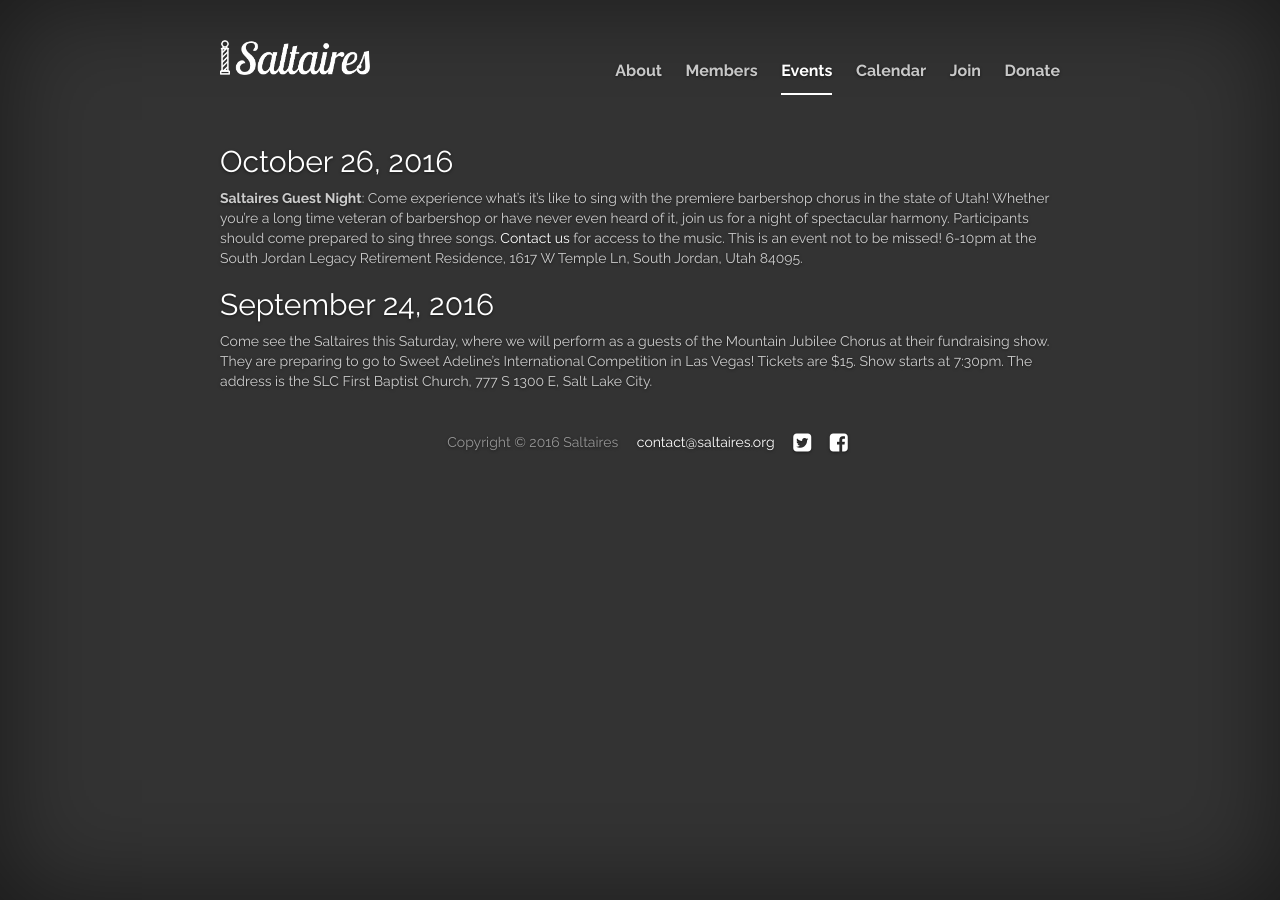
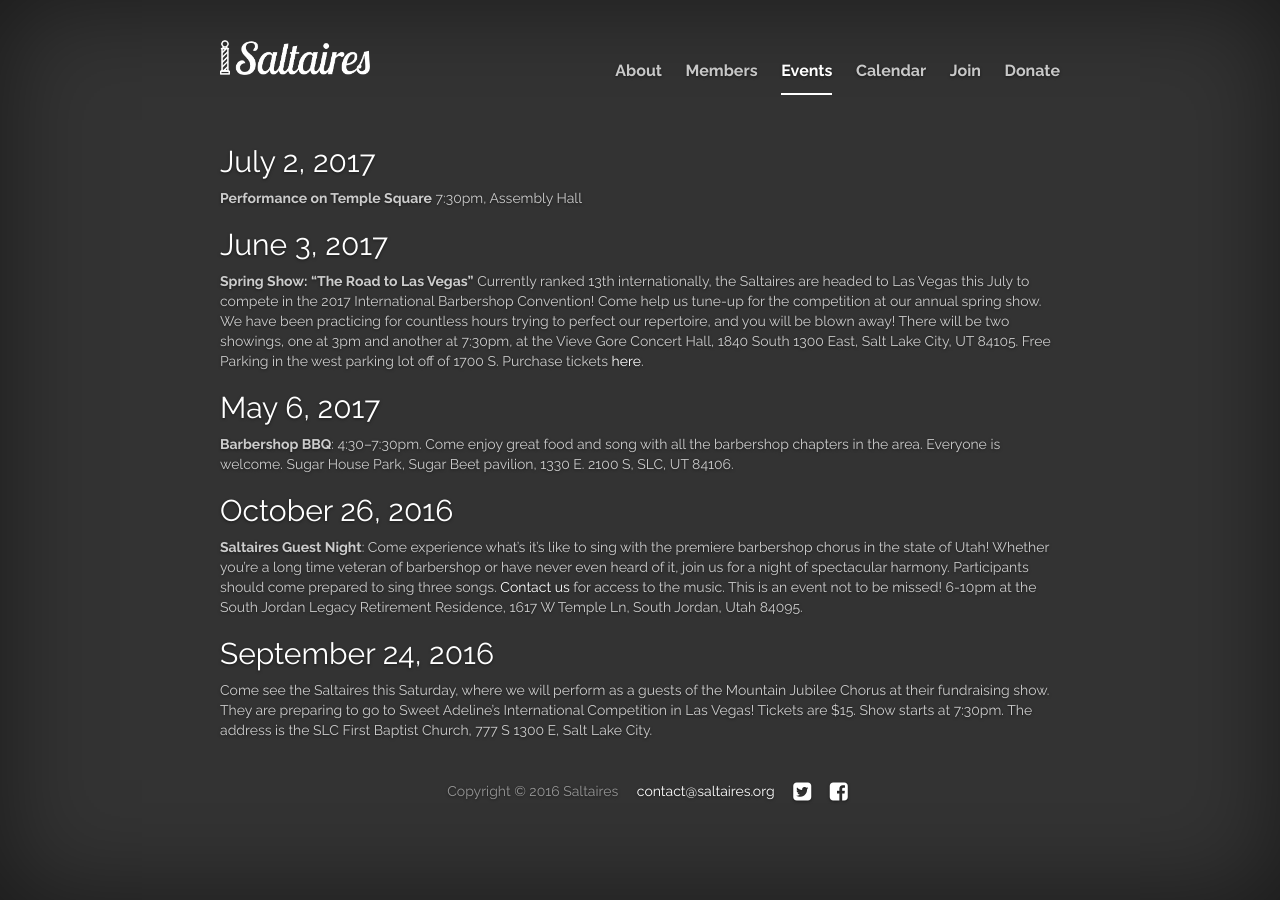
Before and after one commit to cayblood/saltaires, a Jekyll site: the page built from jekyll-site/events.md, in a window 1280 px wide. Built offline with Jekyll 4.4.1, drawn with Linux system fonts in a browser that asks for light colours; nearby versions of some CDN libraries; library files that are not in the unit come from our copies.

Commit message:
Update events page

```diff
--- a/jekyll-site/events.md
+++ b/jekyll-site/events.md
@@ -3,6 +3,26 @@
 title: Events
 permalink: /events/
 ---
+
+## July 2, 2017
+
+**Performance on Temple Square** 7:30pm, Assembly Hall
+
+## June 3, 2017
+
+**Spring Show: "The Road to Las Vegas"** Currently ranked 13th internationally,
+the Saltaires are headed to Las Vegas this July to compete in the 2017
+International Barbershop Convention! Come help us tune-up for the competition at
+our annual spring show. We have been practicing for countless hours trying to
+perfect our repertoire, and you will be blown away! There will be two showings,
+one at 3pm and another at 7:30pm, at the Vieve Gore Concert Hall,
+1840 South 1300 East, Salt Lake City, UT 84105.
+Free Parking in the west parking lot off of 1700 S. Purchase tickets
+[here](http://saltaires2017.brownpapertickets.com/).
+
+## May 6, 2017
+
+**Barbershop BBQ**: 4:30–7:30pm. Come enjoy great food and song with all the barbershop chapters in the area. Everyone is welcome. Sugar House Park, Sugar Beet pavilion, 1330 E. 2100 S, SLC, UT 84106.
 
 ## October 26, 2016
 
```
